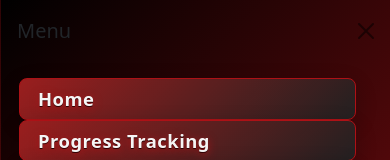
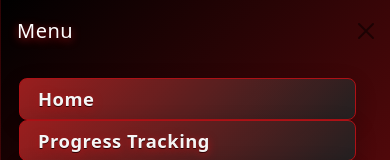
Before and after one commit to nicolekristie/Fitelligence_App, a React (Vite) app in the folder client/fitelligenceApp/: page / in a window 390 px wide. Both pictures are taken after a click on the button 348 px from the left and 37 px from the top of the page. Shown: the top 160 px of the page. Built offline with nearby package versions, Linux system fonts and the light colour scheme.

Commit message:
Make text more visible

```diff
--- a/client/fitelligenceApp/src/Components/NavBar.jsx
+++ b/client/fitelligenceApp/src/Components/NavBar.jsx
@@ -158,7 +158,7 @@ function NavBar() {
             className="d-lg-none"
           >
             <Offcanvas.Header closeButton>
-              <Offcanvas.Title id="offcanvasNavbarLabel">
+              <Offcanvas.Title id="offcanvasNavbarLabel" className="offcanvas-user-info ">
                 {user && user.avatar_url ? (
                   <Image
                     src={user.avatar_url}
--- a/client/fitelligenceApp/src/index.css
+++ b/client/fitelligenceApp/src/index.css
@@ -451,3 +451,18 @@ button:focus-visible {
   text-decoration: underline 2.5px #ffd700;
   text-underline-offset: 6px;
 }
+
+.offcanvas-user-info {
+  color: #fff !important;
+  font-weight: 800;
+  font-size: 1.15rem;
+  text-shadow: 0 2px 8px #b31217, 0 1px 0 #000;
+  letter-spacing: 0.5px;
+  display: flex;
+  align-items: center;
+  gap: 0.5em;
+}
+.offcanvas-user-info .navbar-avatar {
+  border: 2px solid #ffd700;
+  margin-right: 10px;
+}
```
